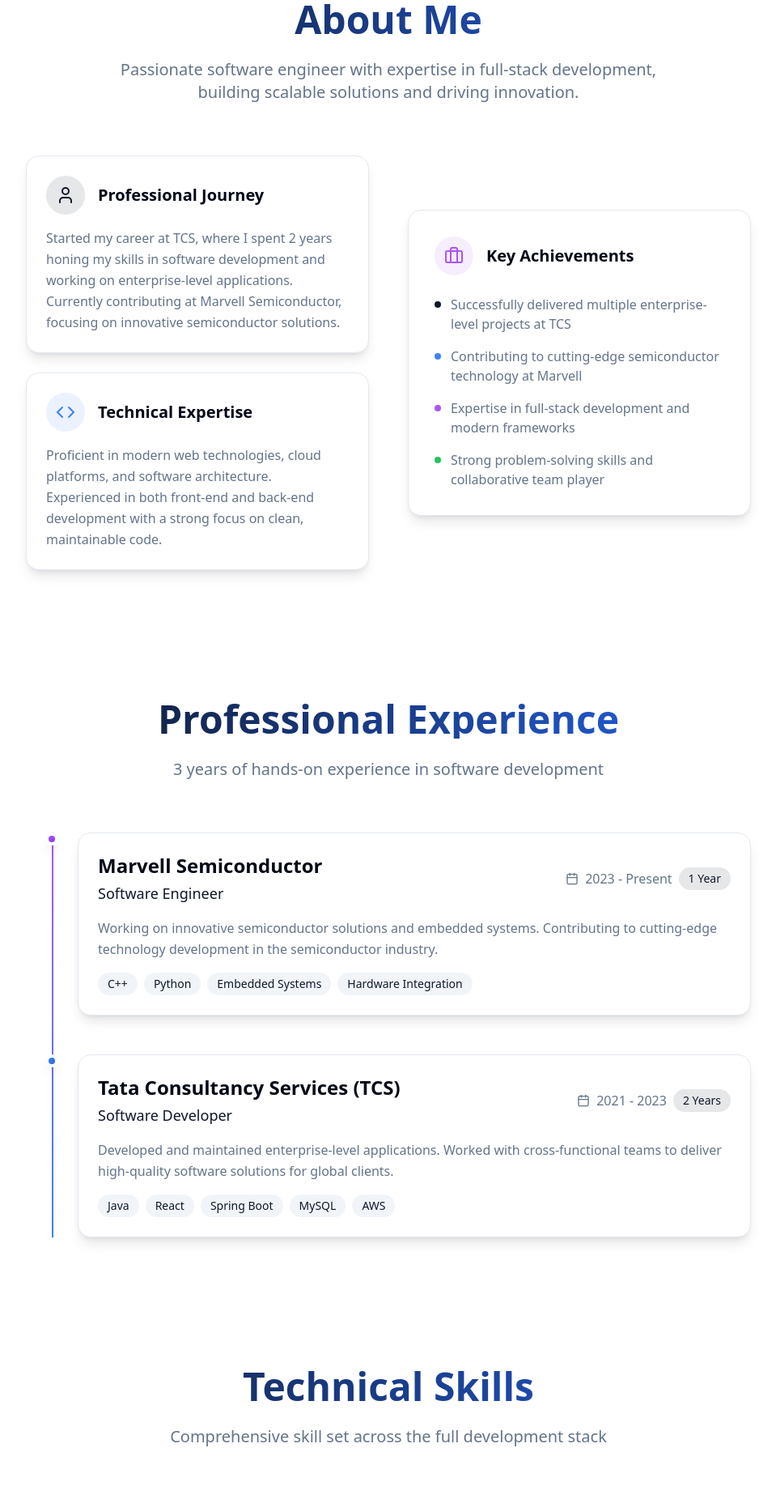
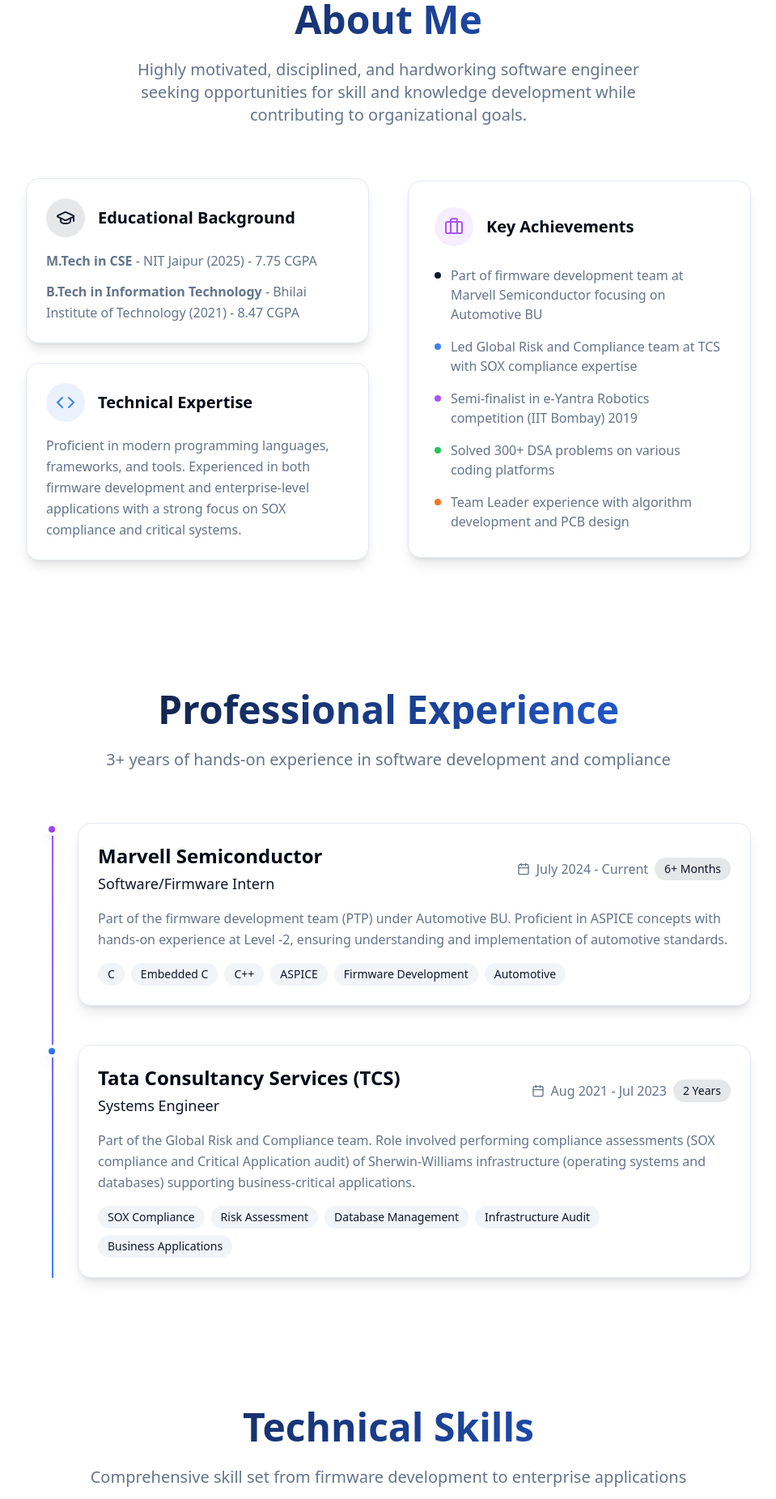
Before and after one commit to jermgaming/tech-journey-reveal, a React (Vite) app: page / in a window 1280 px wide. Shown: the part 880-2731 px from the top of the page at 81% size, without its empty margins (160-1119 px from the left). Built offline with nearby package versions, Linux system fonts and the light colour scheme.

Commit message:
Extract resume information
Populate the website with data from the provided resume.

```diff
--- a/src/components/About.tsx
+++ b/src/components/About.tsx
@@ -1,6 +1,6 @@
 
 import React from 'react';
-import { User, Code, Briefcase } from 'lucide-react';
+import { User, Code, Briefcase, GraduationCap } from 'lucide-react';
 
 const About = () => {
   return (
@@ -12,8 +12,8 @@ const About = () => {
               About Me
             </h2>
             <p className="text-xl text-muted-foreground max-w-2xl mx-auto">
-              Passionate software engineer with expertise in full-stack development,
-              building scalable solutions and driving innovation.
+              Highly motivated, disciplined, and hardworking software engineer seeking opportunities
+              for skill and knowledge development while contributing to organizational goals.
             </p>
           </div>
 
@@ -22,16 +22,14 @@ const About = () => {
               <div className="bg-card border border-border rounded-2xl p-6 shadow-lg">
                 <div className="flex items-center mb-4">
                   <div className="bg-primary/10 p-3 rounded-full mr-4">
-                    <User className="text-primary" size={24} />
+                    <GraduationCap className="text-primary" size={24} />
                   </div>
-                  <h3 className="text-xl font-semibold">Professional Journey</h3>
+                  <h3 className="text-xl font-semibold">Educational Background</h3>
                 </div>
-                <p className="text-muted-foreground leading-relaxed">
-                  Started my career at TCS, where I spent 2 years honing my skills in
-                  software development and working on enterprise-level applications.
-                  Currently contributing at Marvell Semiconductor, focusing on innovative
-                  semiconductor solutions.
-                </p>
+                <div className="space-y-3 text-muted-foreground leading-relaxed">
+                  <p><strong>M.Tech in CSE</strong> - NIT Jaipur (2025) - 7.75 CGPA</p>
+                  <p><strong>B.Tech in Information Technology</strong> - Bhilai Institute of Technology (2021) - 8.47 CGPA</p>
+                </div>
               </div>
 
               <div className="bg-card border border-border rounded-2xl p-6 shadow-lg">
@@ -42,9 +40,9 @@ const About = () => {
                   <h3 className="text-xl font-semibold">Technical Expertise</h3>
                 </div>
                 <p className="text-muted-foreground leading-relaxed">
-                  Proficient in modern web technologies, cloud platforms, and software
-                  architecture. Experienced in both front-end and back-end development
-                  with a strong focus on clean, maintainable code.
+                  Proficient in modern programming languages, frameworks, and tools.
+                  Experienced in both firmware development and enterprise-level applications
+                  with a strong focus on SOX compliance and critical systems.
                 </p>
               </div>
             </div>
@@ -61,25 +59,31 @@ const About = () => {
                 <div className="flex items-start">
                   <div className="w-2 h-2 bg-primary rounded-full mt-2 mr-3 flex-shrink-0"></div>
                   <p className="text-muted-foreground">
-                    Successfully delivered multiple enterprise-level projects at TCS
+                    Part of firmware development team at Marvell Semiconductor focusing on Automotive BU
                   </p>
                 </div>
                 <div className="flex items-start">
                   <div className="w-2 h-2 bg-blue-500 rounded-full mt-2 mr-3 flex-shrink-0"></div>
                   <p className="text-muted-foreground">
-                    Contributing to cutting-edge semiconductor technology at Marvell
+                    Led Global Risk and Compliance team at TCS with SOX compliance expertise
                   </p>
                 </div>
                 <div className="flex items-start">
                   <div className="w-2 h-2 bg-purple-500 rounded-full mt-2 mr-3 flex-shrink-0"></div>
                   <p className="text-muted-foreground">
-                    Expertise in full-stack development and modern frameworks
+                    Semi-finalist in e-Yantra Robotics competition (IIT Bombay) 2019
                   </p>
                 </div>
                 <div className="flex items-start">
                   <div className="w-2 h-2 bg-green-500 rounded-full mt-2 mr-3 flex-shrink-0"></div>
                   <p className="text-muted-foreground">
-                    Strong problem-solving skills and collaborative team player
+                    Solved 300+ DSA problems on various coding platforms
+                  </p>
+                </div>
+                <div className="flex items-start">
+                  <div className="w-2 h-2 bg-orange-500 rounded-full mt-2 mr-3 flex-shrink-0"></div>
+                  <p className="text-muted-foreground">
+                    Team Leader experience with algorithm development and PCB design
                   </p>
                 </div>
               </div>
--- a/src/components/Contact.tsx
+++ b/src/components/Contact.tsx
@@ -1,6 +1,6 @@
 
 import React, { useState } from 'react';
-import { Mail, User, Edit } from 'lucide-react';
+import { Mail, User, Edit, Phone, MapPin, Linkedin } from 'lucide-react';
 import { useToast } from '@/hooks/use-toast';
 
 const Contact = () => {
@@ -48,7 +48,7 @@ const Contact = () => {
             {/* Contact Info */}
             <div className="space-y-8">
               <div className="bg-card border border-border rounded-2xl p-6 shadow-lg">
-                <h3 className="text-2xl font-bold mb-6">Let's Connect</h3>
+                <h3 className="text-2xl font-bold mb-6">Contact Information</h3>
 
                 <div className="space-y-4">
                   <div className="flex items-center">
@@ -57,17 +57,44 @@ const Contact = () => {
                     </div>
                     <div>
                       <p className="font-medium">Email</p>
-                      <p className="text-muted-foreground">contact@portfolio.dev</p>
+                      <p className="text-muted-foreground">atinder999@gmail.com</p>
                     </div>
                   </div>
 
                   <div className="flex items-center">
                     <div className="bg-blue-500/10 p-3 rounded-full mr-4">
-                      <User className="text-blue-500" size={20} />
+                      <Phone className="text-blue-500" size={20} />
                     </div>
                     <div>
-                      <p className="font-medium">Professional Network</p>
-                      <p className="text-muted-foreground">Available on LinkedIn</p>
+                      <p className="font-medium">Phone</p>
+                      <p className="text-muted-foreground">+91-7000787208</p>
+                    </div>
+                  </div>
+
+                  <div className="flex items-center">
+                    <div className="bg-green-500/10 p-3 rounded-full mr-4">
+                      <MapPin className="text-green-500" size={20} />
+                    </div>
+                    <div>
+                      <p className="font-medium">Location</p>
+                      <p className="text-muted-foreground">Bellandur, Bangalore, Karnataka</p>
+                    </div>
+                  </div>
+
+                  <div className="flex items-center">
+                    <div className="bg-purple-500/10 p-3 rounded-full mr-4">
+                      <Linkedin className="text-purple-500" size={20} />
+                    </div>
+                    <div>
+                      <p className="font-medium">LinkedIn</p>
+                      <a
+                        href="https://www.linkedin.com/in/atinder-pal-singh-8579a5160"
+                        target="_blank"
+                        rel="noopener noreferrer"
+                        className="text-muted-foreground hover:text-primary transition-colors"
+                      >
+                        linkedin.com/in/atinder-pal-singh
+                      </a>
                     </div>
                   </div>
                 </div>
@@ -77,7 +104,7 @@ const Contact = () => {
                 <h4 className="font-bold mb-2">Currently Open To</h4>
                 <ul className="text-muted-foreground space-y-1">
                   <li>• Full-time opportunities</li>
-                  <li>• Freelance projects</li>
+                  <li>• Software/Firmware development roles</li>
                   <li>• Technical consultations</li>
                   <li>• Collaboration opportunities</li>
                 </ul>
--- a/src/components/Experience.tsx
+++ b/src/components/Experience.tsx
@@ -6,20 +6,20 @@ const Experience = () => {
   const experiences = [
     {
       company: "Marvell Semiconductor",
-      position: "Software Engineer",
-      duration: "2023 - Present",
-      period: "1 Year",
-      description: "Working on innovative semiconductor solutions and embedded systems. Contributing to cutting-edge technology development in the semiconductor industry.",
-      technologies: ["C++", "Python", "Embedded Systems", "Hardware Integration"],
+      position: "Software/Firmware Intern",
+      duration: "July 2024 - Current",
+      period: "6+ Months",
+      description: "Part of the firmware development team (PTP) under Automotive BU. Proficient in ASPICE concepts with hands-on experience at Level -2, ensuring understanding and implementation of automotive standards.",
+      technologies: ["C", "Embedded C", "C++", "ASPICE", "Firmware Development", "Automotive"],
       color: "from-purple-500 to-purple-600"
     },
     {
       company: "Tata Consultancy Services (TCS)",
-      position: "Software Developer",
-      duration: "2021 - 2023",
+      position: "Systems Engineer",
+      duration: "Aug 2021 - Jul 2023",
       period: "2 Years",
-      description: "Developed and maintained enterprise-level applications. Worked with cross-functional teams to deliver high-quality software solutions for global clients.",
-      technologies: ["Java", "React", "Spring Boot", "MySQL", "AWS"],
+      description: "Part of the Global Risk and Compliance team. Role involved performing compliance assessments (SOX compliance and Critical Application audit) of Sherwin-Williams infrastructure (operating systems and databases) supporting business-critical applications.",
+      technologies: ["SOX Compliance", "Risk Assessment", "Database Management", "Infrastructure Audit", "Business Applications"],
       color: "from-blue-500 to-blue-600"
     }
   ];
@@ -33,7 +33,7 @@ const Experience = () => {
               Professional Experience
             </h2>
             <p className="text-xl text-muted-foreground">
-              3 years of hands-on experience in software development
+              3+ years of hands-on experience in software development and compliance
             </p>
           </div>
 
--- a/src/components/Projects.tsx
+++ b/src/components/Projects.tsx
@@ -5,32 +5,32 @@ import { Code, Link as LinkIcon, ArrowRight } from 'lucide-react';
 const Projects = () => {
   const projects = [
     {
-      title: "Enterprise Dashboard",
-      description: "A comprehensive dashboard for enterprise resource planning with real-time data visualization and reporting capabilities.",
-      technologies: ["React", "Spring Boot", "MySQL", "AWS"],
+      title: "Automating Workflows with Webhooks",
+      description: "System that streamlines processes using webhooks to trigger automated actions. Includes sending emails, processing transactions, and notifying users when specific events occur.",
+      technologies: ["Webhooks", "Node.js", "JavaScript", "API Integration"],
       gradient: "from-blue-500 to-purple-600",
-      category: "Full-Stack Development"
+      category: "Automation"
     },
     {
-      title: "E-commerce Platform",
-      description: "Modern e-commerce solution with payment integration, inventory management, and customer analytics.",
-      technologies: ["React", "Node.js", "PostgreSQL", "Stripe"],
+      title: "PowerShell Script Automation",
+      description: "Designed automation script that can retrieve business-related data from Active Directory users and computers across various databases and servers in multiple domains.",
+      technologies: ["PowerShell", "Active Directory", "Database Integration", "Multi-domain"],
       gradient: "from-green-500 to-blue-500",
-      category: "Web Development"
+      category: "Enterprise Automation"
     },
     {
-      title: "Embedded System Monitor",
-      description: "Real-time monitoring system for embedded devices with data logging and alert mechanisms.",
-      technologies: ["C++", "Python", "Embedded C", "IoT"],
+      title: "Zerodha MCP Server",
+      description: "Lightweight protocol server that facilitates structured communication between LLM and Zerodha's order execution system. Provides buy/sell requests for specified stocks.",
+      technologies: ["Protocol Design", "API Integration", "Trading Systems", "Communication"],
       gradient: "from-purple-500 to-pink-500",
-      category: "Embedded Systems"
+      category: "Financial Technology"
     },
     {
-      title: "API Gateway Service",
-      description: "Scalable microservices architecture with API gateway for routing and load balancing.",
-      technologies: ["Java", "Spring Cloud", "Docker", "Kubernetes"],
+      title: "Collab-draw Whiteboard",
+      description: "Real-time collaborative whiteboard web app using React and HTML Canvas. Features include room creation, shape drawing, freehand doodling, undo/resize, and dynamic font/color customization.",
+      technologies: ["React", "HTML Canvas", "Real-time Collaboration", "WebSockets"],
       gradient: "from-orange-500 to-red-500",
-      category: "Backend Development"
+      category: "Web Application"
     }
   ];
 
@@ -40,10 +40,10 @@ const Projects = () => {
         <div className="max-w-6xl mx-auto">
           <div className="text-center mb-16">
             <h2 className="text-4xl md:text-5xl font-bold mb-6 bg-gradient-to-r from-primary to-blue-600 bg-clip-text text-transparent">
-              Featured Projects
+              Key Projects
             </h2>
             <p className="text-xl text-muted-foreground">
-              Showcasing key projects and technical achievements
+              Showcasing innovative solutions and technical achievements
             </p>
           </div>
 
--- a/src/components/Skills.tsx
+++ b/src/components/Skills.tsx
@@ -5,46 +5,47 @@ import { Code } from 'lucide-react';
 const Skills = () => {
   const skillCategories = [
     {
-      title: "Frontend Development",
+      title: "Programming Languages",
       skills: [
-        { name: "React", level: 90 },
-        { name: "JavaScript", level: 85 },
-        { name: "TypeScript", level: 80 },
-        { name: "HTML/CSS", level: 90 },
-        { name: "Tailwind CSS", level: 85 }
+        { name: "C", level: 90 },
+        { name: "Embedded C", level: 85 },
+        { name: "C++", level: 85 },
+        { name: "JavaScript", level: 80 },
+        { name: "TypeScript", level: 75 },
+        { name: "Bash", level: 70 }
       ],
       color: "from-blue-500 to-cyan-500"
     },
     {
-      title: "Backend Development",
+      title: "Frameworks & Tools",
       skills: [
-        { name: "Java", level: 85 },
-        { name: "Spring Boot", level: 80 },
-        { name: "Python", level: 75 },
-        { name: "Node.js", level: 70 },
-        { name: "REST APIs", level: 85 }
+        { name: "Node.js", level: 80 },
+        { name: "React", level: 85 },
+        { name: "Turborepo", level: 70 },
+        { name: "Prisma", level: 75 },
+        { name: "Monorepo", level: 70 }
       ],
       color: "from-green-500 to-emerald-500"
     },
     {
-      title: "Database & Cloud",
+      title: "Cloud & DevOps",
       skills: [
-        { name: "MySQL", level: 80 },
-        { name: "PostgreSQL", level: 75 },
-        { name: "AWS", level: 70 },
-        { name: "Docker", level: 65 },
-        { name: "Git", level: 85 }
+        { name: "Git/GitHub", level: 85 },
+        { name: "Docker", level: 75 },
+        { name: "Kubernetes", level: 70 },
+        { name: "AWS (EC2, S3)", level: 75 },
+        { name: "CI/CD", level: 70 }
       ],
       color: "from-purple-500 to-pink-500"
     },
     {
-      title: "Specialized Skills",
+      title: "Databases & Specialized",
       skills: [
-        { name: "C++", level: 75 },
-        { name: "Embedded Systems", level: 70 },
-        { name: "System Design", level: 75 },
-        { name: "Agile/Scrum", level: 80 },
-        { name: "Problem Solving", level: 90 }
+        { name: "PostgreSQL", level: 80 },
+        { name: "MongoDB", level: 75 },
+        { name: "ASPICE", level: 85 },
+        { name: "SOX Compliance", level: 90 },
+        { name: "Firmware Development", level: 85 }
       ],
       color: "from-orange-500 to-red-500"
     }
@@ -59,7 +60,7 @@ const Skills = () => {
               Technical Skills
             </h2>
             <p className="text-xl text-muted-foreground">
-              Comprehensive skill set across the full development stack
+              Comprehensive skill set from firmware development to enterprise applications
             </p>
           </div>
 
```
Also changed, not shown: src/components/Hero.tsx (+20 -4 lines), public/lovable-uploads/0d84f8c4-c33e-41a9-adb8-eff6801cb1f5.png (added).
